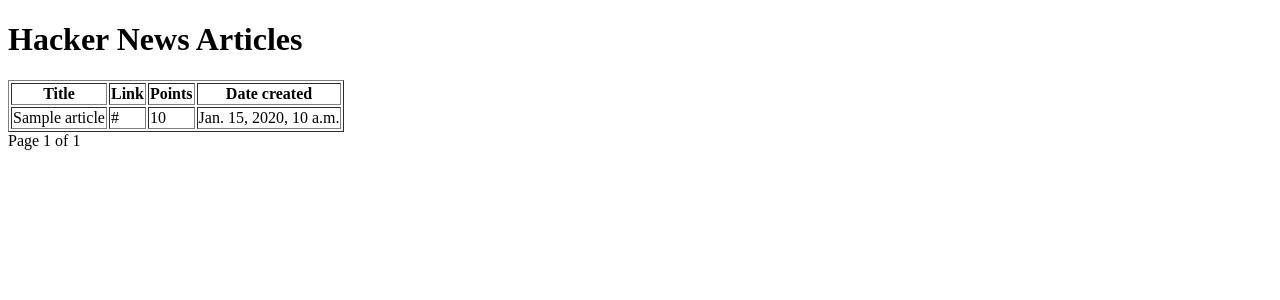
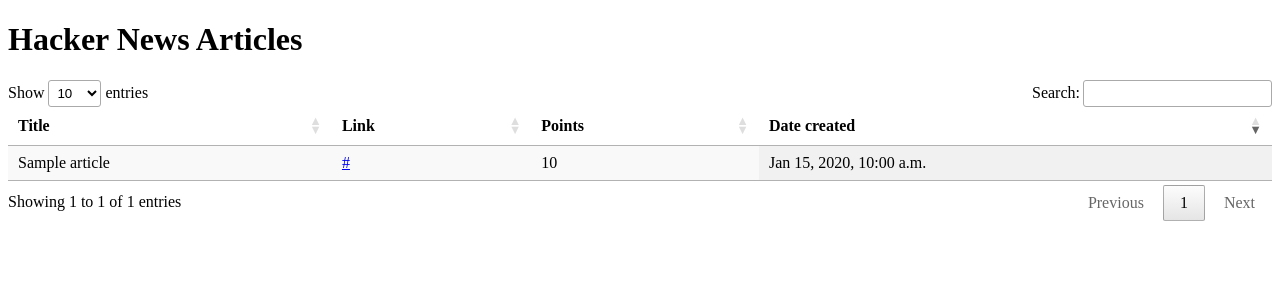
Before and after one commit to aandrjuscenko/hackernews-scraper, a Django app: page / in a window 1280 px wide. Shown: the top 300 px of the page. Run offline with Django 5.2, Linux system fonts and the light colour scheme; tables that the repository leaves empty hold one stand-in row (values such as "Sample post"); some libraries are stand-ins or nearby versions.

Commit message:
Added datatables to article display

```diff
--- a/news/templates/article_display.html
+++ b/news/templates/article_display.html
@@ -3,38 +3,46 @@
 <head>
     <meta charset="UTF-8">
     <meta name="viewport" content="width=device-width, initial-scale=1.0">
-    <title>Hacker News Article total</title>
+    <title>Hacker News Articles</title>
+
+    <!-- DataTables CSS -->
+    <link rel="stylesheet" href="https://cdn.datatables.net/1.13.6/css/jquery.dataTables.min.css">
+
+    <!-- jQuery и DataTables JS -->
+    <script src="https://code.jquery.com/jquery-3.7.0.min.js"></script>
+    <script src="https://cdn.datatables.net/1.13.6/js/jquery.dataTables.min.js"></script>
 </head>
 <body>
     <h1>Hacker News Articles</h1>
 
-    <table border="1">
+    <table id="articles" class="display" style="width:100%">
+        <thead>
             <tr>
                 <th>Title</th>
                 <th>Link</th>
                 <th>Points</th>
                 <th>Date created</th>
             </tr>
-        {% for article in page_obj %}
+        </thead>
+        <tbody>
+            {% for article in articles %}
             <tr>
                 <td>{{ article.title }}</td>
-            <td>{{ article.link }}</td>
+                <td><a href="{{ article.link }}" target="_blank">{{ article.link }}</a></td>
                 <td>{{ article.points }}</td>
-            <td>{{ article.created_at }}</td>
+                <td>{{ article.created_at|date:"M d, Y, h:i a" }}</td>
             </tr>
             {% endfor %}
+        </tbody>
     </table>
 
-    <div>
-        {% if page_obj.has_previous %}
-            <a href="?page={{ page_obj.previous_page_number }}">Previous</a>
-        {% endif %}
-
-        Page {{ page_obj.number }} of {{ page_obj.paginator.num_pages }}
-
-        {% if page_obj.has_next %}
-            <a href="?page={{ page_obj.next_page_number }}">Next</a>
-        {% endif %}
-    </div>
+    <script>
+        $(document).ready(function() {
+            $('#articles').DataTable({
+                "pageLength": 10,   // showing asked 10 pages
+                "order": [[ 3, "desc" ]]  // sortying by date - new ones above
+            });
+        });
+    </script>
 </body>
 </html>
--- a/news/views.py
+++ b/news/views.py
@@ -1,14 +1,8 @@
 from django.shortcuts import render
 from .models import Article
-from django.core.paginator import Paginator
-
 
 # Create your views here.
 
-
 def article_display(request):
     articles = Article.objects.all().order_by('-created_at')
-    paginator = Paginator(articles, 10)  # 10 записей на страницу
-    page_number = request.GET.get('page')
-    page_obj = paginator.get_page(page_number)
-    return render(request, 'article_display.html', {'page_obj': page_obj})
+    return render(request, 'article_display.html', {'articles': articles})
```
Lines whose indentation alone changed are shown as unchanged.
